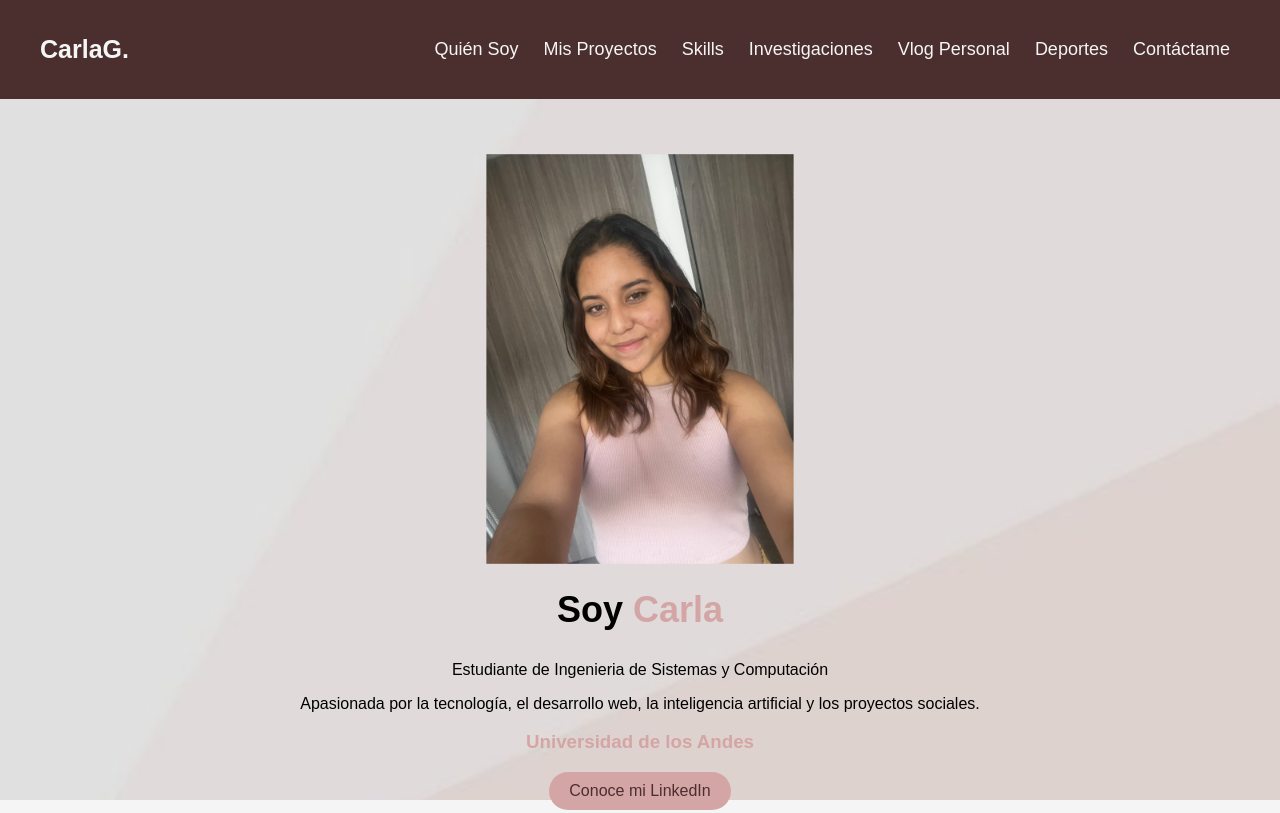
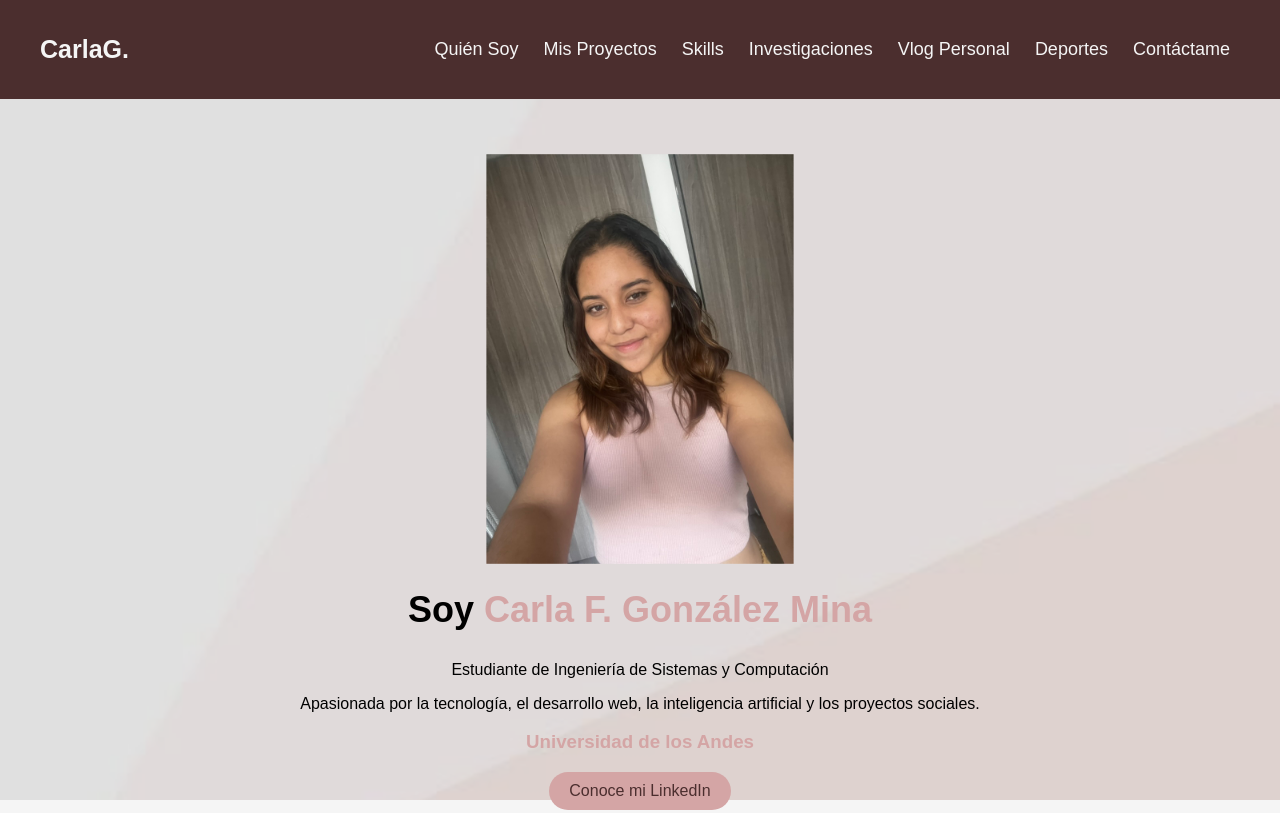
Before and after one commit to Carlixgonzam/Pagina-Web, a plain HTML site: page index.html in a window 1280 px wide. Shown: the top 813 px of the page. Drawn offline with Linux system fonts and the light colour scheme; a script that the page names is missing.

Commit message:
Cambio Nombre

```diff
--- a/index.html
+++ b/index.html
@@ -35,8 +35,8 @@
 
                 </div>
                 <div class="texto">
-                    <h2>Soy <span class="color-acento">Carla</span></h2>
-                    <p>Estudiante de Ingenieria de Sistemas y Computación</p>
+                    <h2>Soy <span class="color-acento">Carla F. González Mina</span></h2>
+                    <p>Estudiante de Ingeniería de Sistemas y Computación</p>
 
                     <p>Apasionada por la tecnología, el desarrollo web, la inteligencia artificial y los proyectos sociales.</p>
                     <h3> <span class="color-acento">Universidad de los Andes</span></h3>
```
